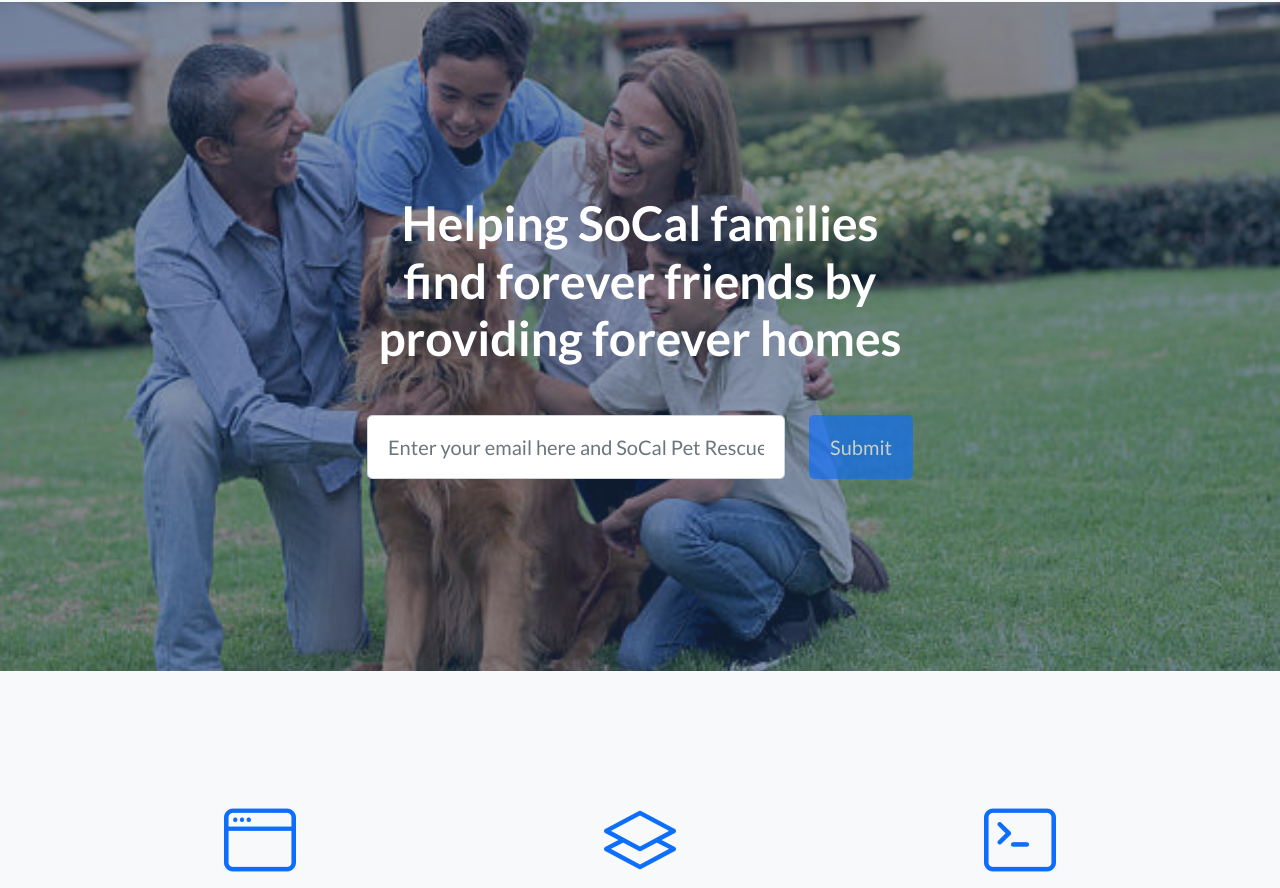
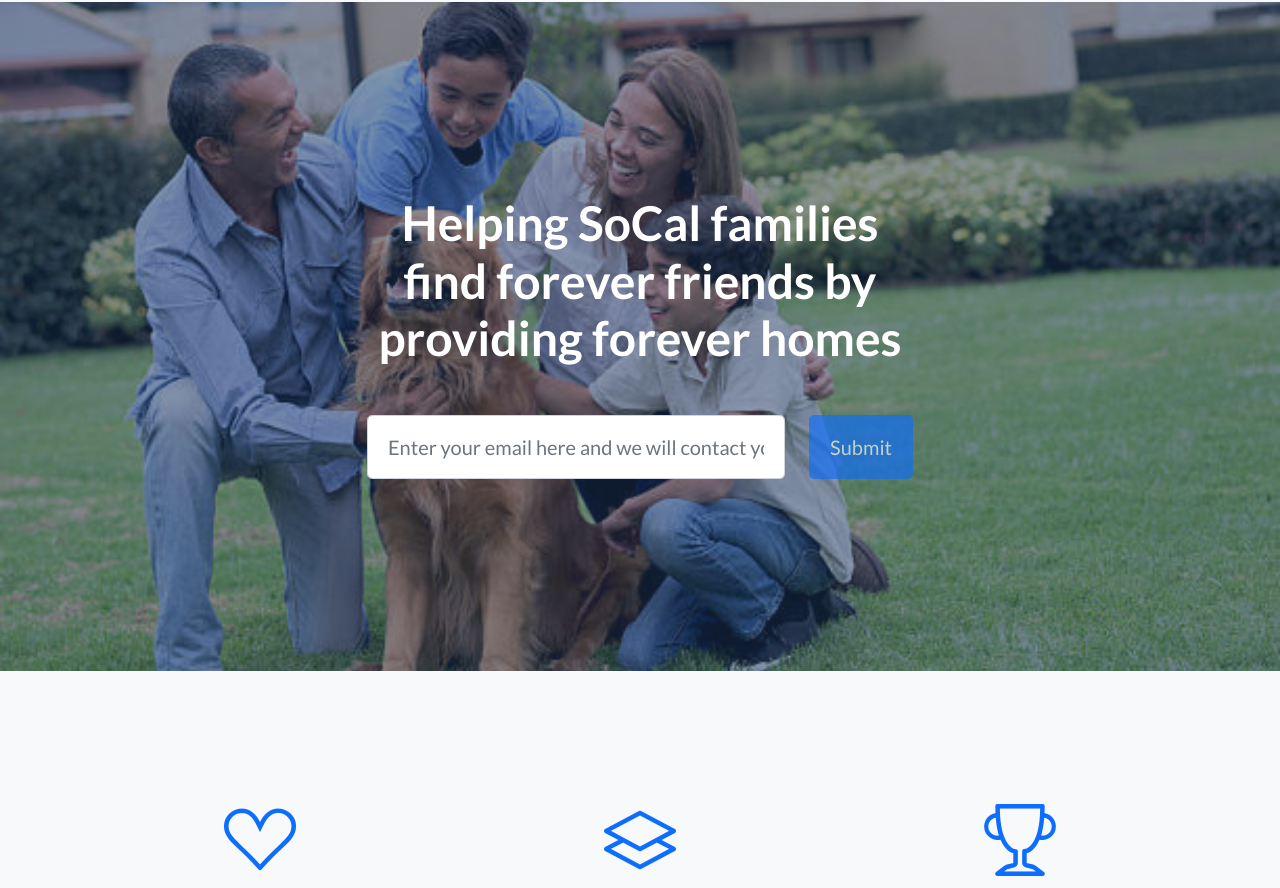
Before and after one commit to mtorre148/Group5_SoCalRescue, a plain HTML site: page startbootstrap-landing-page-gh-pages/index.html in a window 1280 px wide. Shown: the part 64-952 px from the top of the page. Drawn offline with nearby package versions, Linux system fonts and the light colour scheme.

Commit message:
Add files via upload

```diff
--- a/startbootstrap-landing-page-gh-pages/index.html
+++ b/startbootstrap-landing-page-gh-pages/index.html
@@ -45,7 +45,7 @@
                                 <!-- Email address input-->
                                 <div class="row">
                                     <div class="col">
-                                        <input class="form-control form-control-lg" id="emailAddress" type="email" placeholder="Enter your email here and SoCal Pet Rescue will Contact you!" data-sb-validations="required,email" />
+                                        <input class="form-control form-control-lg" id="emailAddress" type="email" placeholder="Enter your email here and we will contact you soon!" data-sb-validations="required,email" />
                                         <div class="invalid-feedback text-white" data-sb-feedback="emailAddress:required">Email Address is required.</div>
                                         <div class="invalid-feedback text-white" data-sb-feedback="emailAddress:email">Email Address Email is not valid.</div>
                                     </div>
@@ -79,7 +79,7 @@
                 <div class="row">
                     <div class="col-lg-4">
                         <div class="features-icons-item mx-auto mb-5 mb-lg-0 mb-lg-3">
-                            <div class="features-icons-icon d-flex"><i class="bi-window m-auto text-primary"></i></div>
+                            <div class="features-icons-icon d-flex"><i class="bi bi-suit-heart m-auto text-primary"></i></div>
                             <h3>Find Dogs from over 80 SoCal Shelters</h3>
                             <p class="lead mb-0">Search for the Dog that makes the best fit for your family!</p>
                         </div>
@@ -93,7 +93,7 @@
                     </div>
                     <div class="col-lg-4">
                         <div class="features-icons-item mx-auto mb-0 mb-lg-3">
-                            <div class="features-icons-icon d-flex"><i class="bi-terminal m-auto text-primary"></i></div>
+                            <div class="features-icons-icon d-flex"><i class="bi bi-trophy m-auto text-primary"></i></div>
                             <h3>Pet Breed Guide</h3>
                             <p class="lead mb-0">Learn about different dog breeds, their habits, needs and helpful tips.</p>
                         </div>
@@ -122,7 +122,7 @@
                     <div class="col-lg-6 order-lg-2 text-white showcase-img" style="background-image: url(img/Couple_Dog.jpg)"></div>
                     <div class="col-lg-6 order-lg-1 my-auto showcase-text">
                         <h2>Search for a Dog that fits your needs.</h2>
-                        <p class="lead mb-0">We aggregate information for over 70 shelters, breeders, and kennel associations across Southern California and the Nation. try our breed guide for up to date information on dogs to help you make the best decision you can.</p>
+                        <p class="lead mb-0">We aggregate information for over 80 shelters, breeders, and kennel associations across Southern California and the Nation. try our breed guide for up to date information on dogs to help you make the best decision you can.</p>
                     </div>
                 </div>
             </div>
```
